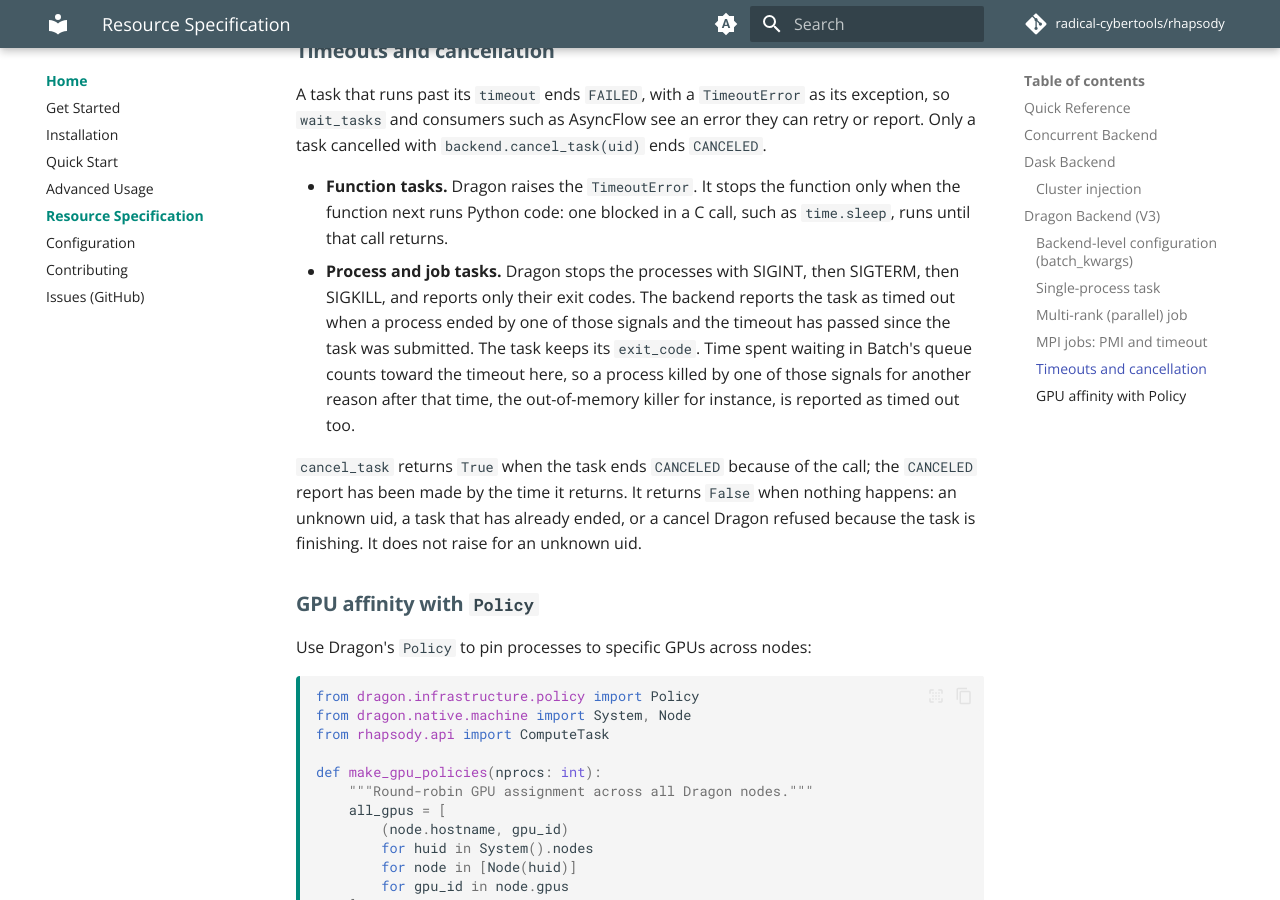
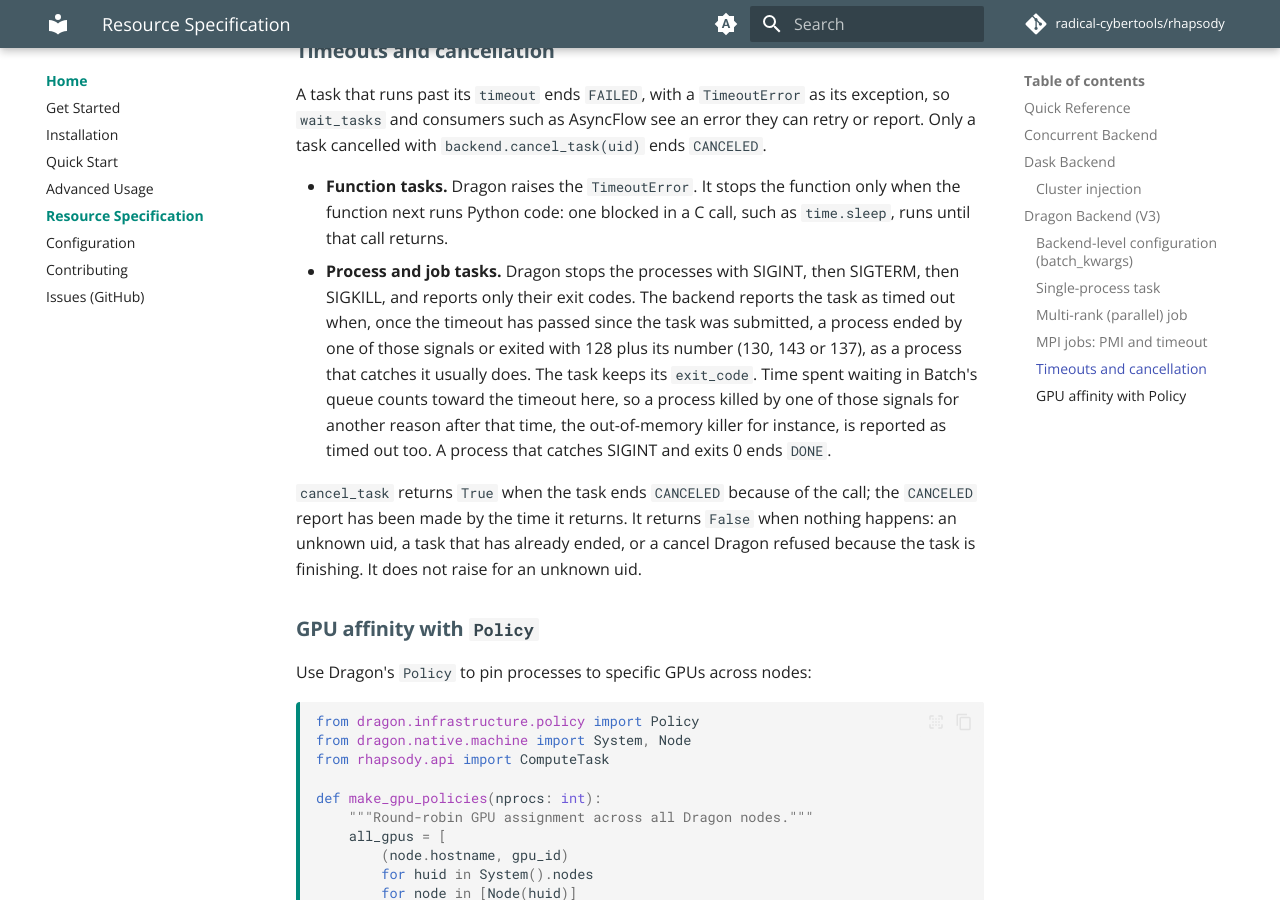
Before and after one commit to radical-cybertools/rhapsody, an MkDocs documentation site: the page built from docs/getting-started/resource-specification.md, in a window 1280 px wide and 900 px high, scrolled down 7564 px. Built offline with MkDocs 1.6.1 and Material for MkDocs 9.7.7, drawn with Linux system fonts in a browser that asks for light colours; comment, search, counter and statistics services are not loaded.

Commit message:
Dragon Batch: count 128+signal exits as walltime exits
A process that catches the SIGINT (or SIGTERM) Dragon sends at a task's
walltime and exits as shells do, with 128 plus the signal's number, was
reported FAILED with its exit code but no TimeoutError. On a real runtime: a
bash trap that exits 130, and Python turning KeyboardInterrupt into
sys.exit(130). Exit codes 130, 143 and 137 now count like -2, -15 and -9,
under the same rule: only once the timeout has passed since submission.

A process that catches SIGINT and exits 0 still ends DONE; the docs now say so.

Co-Authored-By: Claude Opus 5.5 <noreply@anthropic.com>

```diff
--- a/docs/getting-started/resource-specification.md
+++ b/docs/getting-started/resource-specification.md
@@ -316,10 +316,12 @@ a task cancelled with `backend.cancel_task(uid)` ends `CANCELED`.
   that call returns.
 - **Process and job tasks.** Dragon stops the processes with SIGINT, then SIGTERM, then
   SIGKILL, and reports only their exit codes. The backend reports the task as timed out
-  when a process ended by one of those signals and the timeout has passed since the task
-  was submitted. The task keeps its `exit_code`. Time spent waiting in Batch's queue counts
-  toward the timeout here, so a process killed by one of those signals for another reason
-  after that time, the out-of-memory killer for instance, is reported as timed out too.
+  when, once the timeout has passed since the task was submitted, a process ended by one of
+  those signals or exited with 128 plus its number (130, 143 or 137), as a process that
+  catches it usually does. The task keeps its `exit_code`. Time spent waiting in Batch's
+  queue counts toward the timeout here, so a process killed by one of those signals for
+  another reason after that time, the out-of-memory killer for instance, is reported as
+  timed out too. A process that catches SIGINT and exits 0 ends `DONE`.
 
 `cancel_task` returns `True` when the task ends `CANCELED` because of the call; the
 `CANCELED` report has been made by the time it returns. It returns `False` when nothing
```
Also changed, not shown: CHANGELOG.md (+4 -2 lines), 3 other files.
